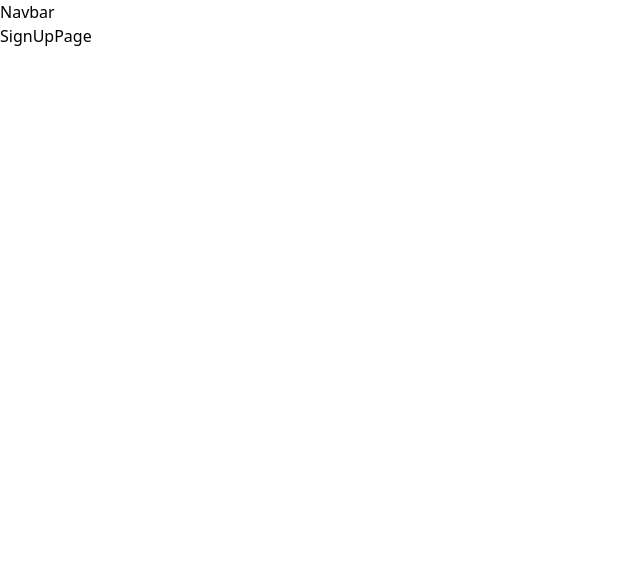
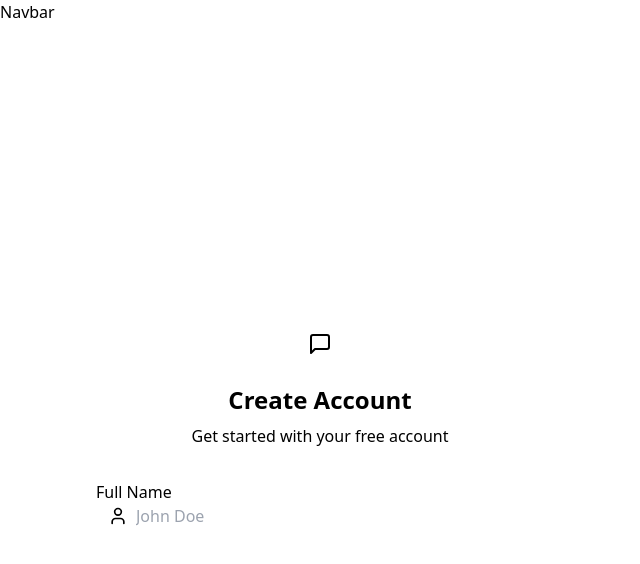
Before and after one commit to IhabProjects/AUI-Chat-App, a React (Vite) app in the folder frontend/: page /signup in a window 1280 px wide. Shown: the top 564 px of the page, without its empty margins (0-640 px from the left). Built offline with nearby package versions, Linux system fonts and the light colour scheme; no server answers.

Commit message:
fix: correct useState destructuring syntax in SignUpPage

```diff
--- a/frontend/src/App.jsx
+++ b/frontend/src/App.jsx
@@ -28,10 +28,10 @@
       <Navbar />
       <Routes>
         <Route path="/" element={authUser ? <HomePage /> : <Navigate to="/login"/>}/> //if not login and wanna go to home page go to log in
-        <Route path="/signup" element={<SignUpPage />} />
-        <Route path="/login" element={<LogInPage />} />
+        <Route path="/signup" element={!authUser ? <SignUpPage />: <Navigate to="/"/>} />
+        <Route path="/login" element={!authUser ? <LogInPage />: <Navigate to="/"/>} />
         <Route path="/settings" element={<SettingsPage />} />
-        <Route path="/profile" element={<ProfilePage />} />
+        <Route path="/profile" element={authUser ? <ProfilePage />: <Navigate to="/login"/>} />
       </Routes>
     </div>
   );
--- a/frontend/src/pages/SignUpPage.jsx
+++ b/frontend/src/pages/SignUpPage.jsx
@@ -1,9 +1,71 @@
-import React from 'react'
+import React from "react";
+import { useAuthStore } from "../store/useAuthStore";
+import { MessageSquare, User, Mail, Lock } from "lucide-react";
+import { useState } from "react";
 
 const SignUpPage = () => {
+    const [showPassword, setShowPassword] = useState(false); // Fixed
+    const [formData, setFormData] = useState({ // Fixed
+      fullName: "",
+      auiId: "",
+      school: "",
+      major: "",
+      role: "Student",
+      email: "",
+      password: "",
+    });
+  const { signup, isSigningUp } = useAuthStore();
+
+  const validateForm = () => {};
+  const handleSubmit = (e) => {
+    e.preventDefault();
+  };
   return (
-    <div>SignUpPage</div>
-  )
-}
+    <div className="min-h-screen grid lg:grid-cols-2">
+      {/* left side form*/}
+      <div className="flex flex-col justify-center items-center p-6 sm:p-12">
+        <div className="w-full max-w-md space-y-8">
+          {/* LOGO */}
+          <div className="text-center mb-8">
+            <div className="flex flex-col items-center gap-2 group">
+              <div
+                className="size-12 rounded-xl bg-primary/10 flex items-center justify-center
+                group-hover:bg-primary/20 transition-colors"
+              >
+                <MessageSquare className="size-6 text-primary" />
+              </div>
+              <h1 className="text-2xl font-bold mt-2">Create Account</h1>
+              <p className="text-base-content/60">
+                Get started with your free account
+              </p>
+            </div>
+          </div>
+          <form onSubmit={handleSubmit} className="space-y-6">
+            <div className="form-control">
+              <label className="label">
+                <span className="label-text font-medium">Full Name</span>
+              </label>
+              <div className="relative">
+                <div className="absolute inset-y-0 left-0 pl-3 flex items-center pointer-events-none">
+                  <User className="size-5 text-base-content/40" />
+                </div>
+                <input
+                  type="text"
+                  className={`input input-bordered w-full pl-10`}
+                  placeholder="John Doe"
+                  value={formData.fullName}
+                  onChange={(e) =>
+                    setFormData({ ...formData, fullName: e.target.value })
+                  }
+                />
+              </div>
+            </div>
+          </form>
+        </div>
+      </div>
+      {/* right side form*/}
+    </div>
+  );
+};
 
-export default SignUpPage
+export default SignUpPage;
--- a/frontend/src/store/useAuthStore.js
+++ b/frontend/src/store/useAuthStore.js
@@ -3,7 +3,7 @@
 
 export const useAuthStore = create((set) => ({
   authUser: null,
-  isSigninUp: false,
+  isSigningUp: false,
   isLoggingIn: false,
   isUpdatingProfile: false,
 
@@ -21,4 +21,7 @@
         set({isCheckingAuth:false})
     }
   },
+  signup: async (data) => {
+
+  }
 }));
```
